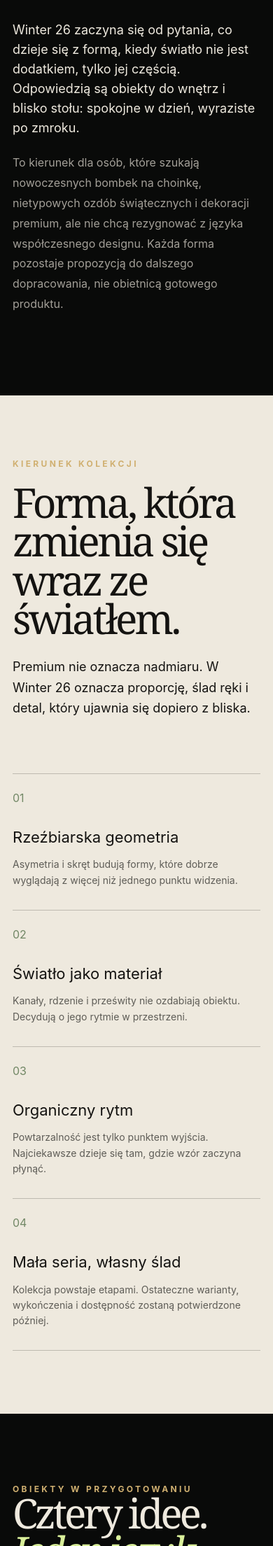
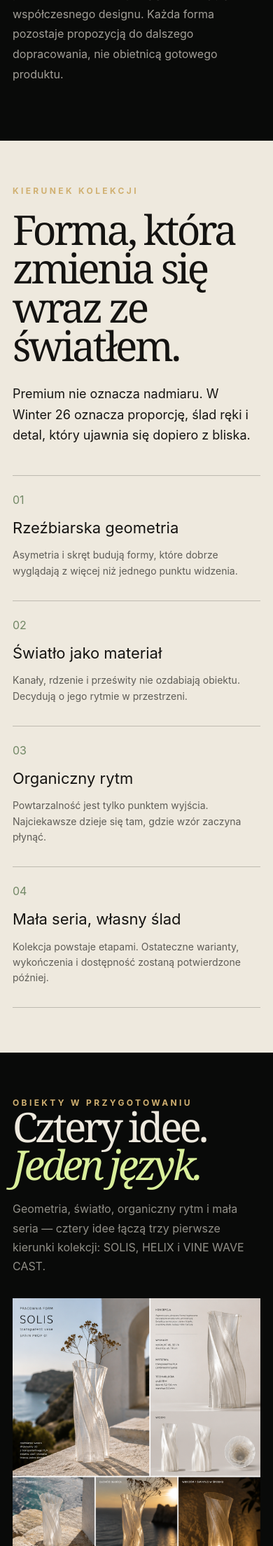
Before and after one commit to pracowniarachunkowosci-debug/form, a PHP site: page /winter-26.html in a window 390 px wide. Shown: the part 1871-4080 px from the top of the page at 70% size. Run offline with PHP 8.4, Linux system fonts and the light colour scheme.

Commit message:
Refine Winter 26 hero, isolate wine stand and tighten section spacing

```diff
--- a/winter-26.css
+++ b/winter-26.css
@@ -212,8 +213,8 @@
   grid-template-columns: minmax(160px, .7fr) 1.3fr;
   gap: clamp(32px, 8vw, 150px);
   align-items: start;
-  padding-top: clamp(110px, 15vw, 220px);
-  padding-bottom: clamp(110px, 15vw, 220px);
+  padding-top: clamp(64px, 6vw, 96px);
+  padding-bottom: clamp(64px, 6vw, 96px);
 }
 
 .manifest-mark {
@@ -253,7 +254,7 @@
 }
 
 .manifest-lead {
-  margin-top: 44px;
+  margin-top: 28px;
   color: var(--winter-cream) !important;
   font-size: clamp(18px, 1.7vw, 24px);
   line-height: 1.55 !important;
@@ -264,7 +265,7 @@
 }
 
 .winter-direction {
-  padding: clamp(90px, 11vw, 170px) 0;
+  padding: clamp(64px, 6vw, 96px) 0;
   background: var(--winter-cream);
   color: var(--ink);
 }
@@ -297,13 +298,13 @@
   display: grid;
   grid-template-columns: repeat(4, 1fr);
   gap: 1px;
-  margin-top: 78px;
+  margin-top: 40px;
   border-top: 1px solid rgba(20, 19, 17, .22);
   border-bottom: 1px solid rgba(20, 19, 17, .22);
 }
 
 .direction-item {
-  min-height: 270px;
+  min-height: 210px;
   padding: 26px 24px 34px 0;
   border-right: 1px solid rgba(20, 19, 17, .22);
 }
@@ -318,7 +319,7 @@
 
 .direction-number {
   display: block;
-  margin-bottom: 62px;
+  margin-bottom: 30px;
   color: #728866;
 }
 
@@ -336,8 +337,8 @@
 }
 
 .winter-objects {
-  padding-top: clamp(100px, 14vw, 220px);
-  padding-bottom: clamp(110px, 14vw, 220px);
+  padding-top: clamp(64px, 6vw, 96px);
+  padding-bottom: clamp(64px, 6vw, 96px);
 }
 
 .objects-intro {
@@ -367,14 +368,14 @@
   display: grid;
   grid-template-columns: repeat(2, 1fr);
   gap: 18px;
-  margin-top: 88px;
+  margin-top: 44px;
 }
 
 .object-card {
   position: relative;
-  min-height: 570px;
+  min-height: 0;
   display: grid;
-  grid-template-rows: 1fr auto;
+  grid-template-rows: auto 1fr;
   overflow: hidden;
   background: #131a15;
 }
@@ -383,7 +384,7 @@
   grid-column: span 2;
   grid-template-columns: 1.07fr .93fr;
   grid-template-rows: 1fr;
-  min-height: 600px;
+  min-height: 0;
 }
 
 .object-card-dark {
@@ -396,12 +397,16 @@
 }
 
 .object-image {
-  min-height: 370px;
+  position: relative;
+  min-height: 0;
+  aspect-ratio: 4 / 3;
   overflow: hidden;
   background: #090b09;
 }
 
 .object-image img {
+  position: absolute;
+  inset: 0;
   width: 100%;
   height: 100%;
   display: block;
@@ -462,19 +467,19 @@
 }
 
 .object-card-dark .object-copy {
-  position: absolute;
-  bottom: 0;
-  left: 0;
-  right: 0;
-  background: linear-gradient(transparent, rgba(11, 15, 12, .96) 26%);
+  position: relative;
 }
 
-.object-card-dark .object-image {
-  min-height: 570px;
+.object-card-wide .object-image {
+  aspect-ratio: 6 / 5;
+}
+
+.object-card-wide .object-image img {
+  object-fit: contain;
 }
 
 .winter-process {
-  padding: clamp(100px, 13vw, 210px) 0;
+  padding: clamp(64px, 6vw, 96px) 0;
   background: #d5d8cd;
   color: var(--ink);
 }
@@ -591,25 +597,17 @@
   }
 
   .winter-hero-grid {
-    padding-top: 142px;
-    padding-bottom: 110px;
-  }
-
-  .winter-hero-art {
-    min-height: min(640px, 90vw);
-  }
-
-  .winter-hero-art img {
-    min-height: min(640px, 90vw);
+    padding-top: 112px;
+    padding-bottom: 56px;
   }
 
   .winter-hero-footnote {
-    margin-top: 46px;
+    margin-top: 28px;
   }
 
   .winter-manifest {
     grid-template-columns: 1fr;
-    gap: 48px;
+    gap: 32px;
   }
 
   .manifest-mark {
@@ -631,20 +629,12 @@
 
   .object-card-wide {
     grid-template-columns: 1fr;
-    grid-template-rows: 1fr auto;
+    grid-template-rows: auto 1fr;
     min-height: 0;
   }
 
-  .object-card-wide .object-image {
-    min-height: 520px;
-  }
-
-  .object-card-dark .object-image {
-    min-height: 520px;
-  }
-
   .process-grid {
-    gap: 60px;
+    gap: 36px;
   }
 }
 
@@ -681,8 +666,8 @@
   }
 
   .winter-manifest {
-    padding-top: 100px;
-    padding-bottom: 100px;
+    padding-top: 64px;
+    padding-bottom: 64px;
   }
 
   .manifest-copy h2,
@@ -710,7 +695,7 @@
   }
 
   .direction-number {
-    margin-bottom: 34px;
+    margin-bottom: 18px;
   }
 
   .objects-intro {
@@ -722,29 +707,22 @@
   }
 
   .object-grid {
-    margin-top: 58px;
+    margin-top: 32px;
   }
 
   .object-card,
   .object-card-wide {
-    min-height: 500px;
+    min-height: 0;
     grid-column: auto;
   }
 
-  .object-card-wide .object-image,
-  .object-image,
-  .object-card-dark .object-image {
-    min-height: 310px;
+  .object-card-wide .object-image {
+    aspect-ratio: 1122 / 1402;
   }
 
   .object-card-wide .object-copy,
   .object-copy {
     padding: 25px 22px 28px;
-  }
-
-  .process-art,
-  .process-art img {
-    min-height: 480px;
   }
 
   .winter-cta-inner {
--- a/winter-26.html
+++ b/winter-26.html
@@ -26,14 +26,14 @@
     content="Pierwsza zapowiedź sezonowej kolekcji Pracowni Form: rzeźbiarskie formy, światło i cień."
   />
   <meta property="og:url" content="https://pracowniaform.com/winter-26.html" />
-  <meta property="og:image" content="https://pracowniaform.com/assets/winter-26-hero.png" />
+  <meta property="og:image" content="https://pracowniaform.com/assets/winter-26-hero-editorial.webp" />
   <meta name="twitter:card" content="summary_large_image" />
   <meta name="twitter:title" content="Winter 26 | Kolekcja form i światła" />
   <meta
     name="twitter:description"
     content="Rzeźbiarskie obiekty, designerskie bombki 3D i światło w pierwszej zapowiedzi Winter 26."
   />
-  <meta name="twitter:image" content="https://pracowniaform.com/assets/winter-26-hero.png" />
+  <meta name="twitter:image" content="https://pracowniaform.com/assets/winter-26-hero-editorial.webp" />
 
   <link rel="icon" href="favicon.svg" type="image/svg+xml" />
   <meta name="theme-color" content="#090a09" />
@@ -95,16 +95,6 @@
               "name": "VINE WAVE CAST",
               "description": "Kierunek dla rzeźbiarskiego stojaka na wino.",
               "url": "https://pracowniaform.com/winter-26.html#vine"
-            }
-          },
-          {
-            "@type": "ListItem",
-            "position": 4,
-            "item": {
-              "@type": "CreativeWork",
-              "name": "LUMEN HELIX",
-              "description": "Koncepcja obiektu światła lub świecznika z bezpiecznym wkładem.",
-              "url": "https://pracowniaform.com/winter-26.html#lumen"
             }
           }
         ]
@@ -201,8 +191,8 @@
         </div>
 
         <figure class="winter-hero-art reveal">
-          <img src="assets/winter-26-hero.png" alt="Przegląd sześciu zimowych koncepcji Pracowni Form" width="1400" height="1400" fetchpriority="high" />
-          <figcaption><span>WINTER 26</span> — sześć kierunków, jeden język formy</figcaption>
+          <img src="assets/winter-26-hero-editorial.webp" alt="Trzy spiralne bombki w odcieniach moreli, czerwieni i brązu w ciepłym zimowym świetle" width="900" height="900" fetchpriority="high" />
+          <figcaption><span>WINTER 26</span> Forma w zimowym świetle.</figcaption>
         </figure>
       </div>
       <a class="winter-scroll" href="#manifest" aria-label="Przewiń do manifestu kolekcji"><span></span>Przewiń</a>
@@ -268,14 +258,14 @@
         <p class="eyebrow">Obiekty w przygotowaniu</p>
         <h2 id="objects-title">Cztery idee.<br /><em>Jeden język.</em></h2>
         <p>
-          Zobacz pierwsze tropy kolekcji. To nazwy robocze i kierunki projektowe,
-          które mogą ewoluować przed premierą.
+          Geometria, światło, organiczny rytm i mała seria — cztery idee łączą
+          trzy pierwsze kierunki kolekcji: SOLIS, HELIX i VINE WAVE CAST.
         </p>
       </div>
 
       <div class="object-grid">
         <article class="object-card object-card-wide reveal" id="solis">
-          <div class="object-image"><img src="assets/winter-26-solis.png" alt="Transparentny, skręcony wazon 3D SOLIS w świetle" width="1118" height="1400" loading="lazy" /></div>
+          <div class="object-image"><img src="assets/winter-26-solis.png" alt="Plansza koncepcyjna skręconego wazonu SOLIS w świetle" width="1122" height="1402" loading="lazy" /></div>
           <div class="object-copy">
             <span class="object-index">01 / vase</span>
             <h3>SOLIS</h3>
@@ -285,7 +275,7 @@
         </article>
 
         <article class="object-card object-card-dark reveal" id="helix">
-          <div class="object-image"><img src="assets/winter-26-helix.jpg" alt="Spiralne bombki 3D HELIX w kilku kolorach" width="1024" height="683" loading="lazy" /></div>
+          <div class="object-image"><img src="assets/winter-26-helix.jpg" alt="Spiralne bombki 3D HELIX w kilku kolorach" width="1024" height="1024" loading="lazy" /></div>
           <div class="object-copy">
             <span class="object-index">02 / ornament</span>
             <h3>HELIX</h3>
@@ -295,7 +285,7 @@
         </article>
 
         <article class="object-card object-card-dark reveal" id="vine">
-          <div class="object-image"><img src="assets/winter-26-vine.png" alt="VINE WAVE, organiczny designerski stojak na wino z kolekcji Winter 26" width="1536" height="1024" loading="lazy" /></div>
+          <div class="object-image"><img src="assets/winter-26-vine-product.webp" alt="Wizualizacja VINE WAVE: ciemnozielony stojak z falujących żeber podtrzymujący jedną butelkę wina" width="1200" height="900" loading="lazy" /></div>
           <div class="object-copy">
             <span class="object-index">03 / tabletop</span>
             <h3>VINE WAVE CAST</h3>
@@ -304,15 +294,6 @@
           </div>
         </article>
 
-        <article class="object-card object-card-light reveal" id="lumen">
-          <div class="object-image"><img src="assets/winter-26-lumen.jpg" alt="Świecąca ażurowa bombka wśród gałęzi" width="1024" height="1024" loading="lazy" /></div>
-          <div class="object-copy">
-            <span class="object-index">04 / light</span>
-            <h3>LUMEN HELIX</h3>
-            <p>Obiekt świetlny lub świecznik z bezpiecznym wkładem. Trzy wertykalne prześwity budują miękki, wieczorny rytm.</p>
-            <span class="object-status">Koncepcja / testy w toku</span>
-          </div>
-        </article>
       </div>
     </section>
 
@@ -333,7 +314,7 @@
           </p>
         </div>
         <figure class="process-art reveal">
-          <img src="assets/winter-26-process.png" alt="Techniczna plansza koncepcyjna bombek HELIX w świetle i cieniu" width="1400" height="1400" loading="lazy" />
+          <img src="assets/winter-26-process.png" alt="Techniczna plansza koncepcyjna bombek HELIX w świetle i cieniu" width="1402" height="1122" loading="lazy" />
           <figcaption>Światło nie jest efektem. Jest częścią konstrukcji.</figcaption>
         </figure>
       </div>
```
Also changed, not shown: other parts of winter-26.css (+12 -15 lines), assets/winter-26-hero-editorial.webp (added), assets/winter-26-hero.png (deleted), assets/winter-26-lumen.jpg (deleted), assets/winter-26-vine-product.webp (added), assets/winter-26-vine.png (deleted).
